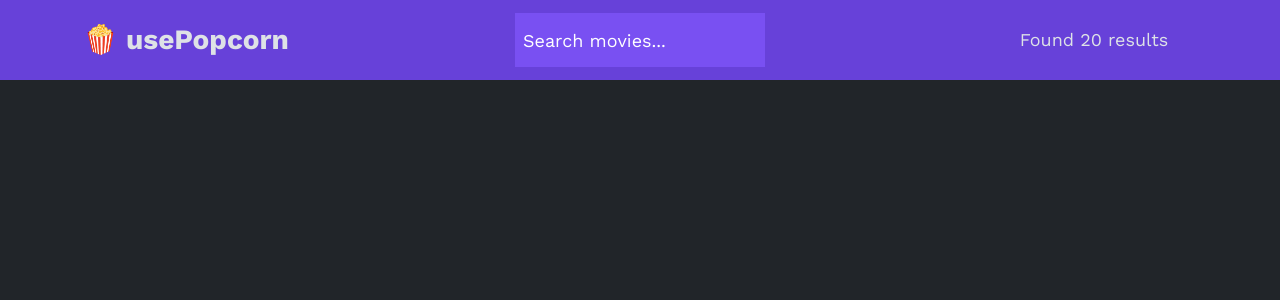
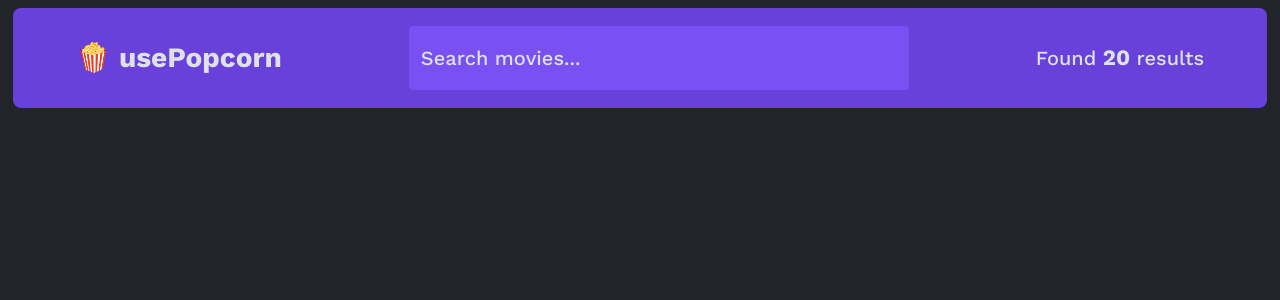
Before and after one commit to sofianeberkane202/React-movie-web-app, a JavaScript app: page / in a window 1280 px wide. Shown: the top 300 px of the page. Built offline with nearby package versions, Linux system fonts and the light colour scheme; the HTML template or start-up script is replaced by a standard one.

Commit message:
finish build UI

```diff
--- a/src/components/Header.js
+++ b/src/components/Header.js
@@ -10,17 +10,22 @@ export default function Header(){
 
                 {/* search field */}
 
-                <div className="box-search-field">
+                <div className="box-search-field flex-1">
+
+
                     <input
-                    className='search-field text-field flex-1'
+                    className='search-field text-field'
                     type='text'
                     placeholder='Search movies...'/>
+
+
+
                 </div>
 
 
                 {/* count result */}
 
-                <p className="count-movies text-field">Found 20 results</p>
+                <p className="count-movies text-field">Found <span className='counter'>20</span> results</p>
 
             </div>
 
--- a/src/css/componentCSS/Header.css
+++ b/src/css/componentCSS/Header.css
@@ -1,23 +1,33 @@
 .header{
     background-color: var(--color-primary);
-    width: 100%;
-    height: 80px;
+    width: 98%;
+    height: 100px;
     color: var(--color-text);
+    border-radius: var(--radius-8);
+    margin-top: 8px;
+    margin-inline: auto;
+    position: relative;
 }
 
+
+
 .search-field{
-    height: 54px;
-    padding-inline: 8px;
+    height: 64px;
+    max-width: 500px;
+    width: 100%;
+    margin-inline: auto;
+    padding-inline: 12px;
     background-color: var(--color-primary-light);
-    color: #fff;
-    border-radius: var(--radius-);
+    color: inherit;
+    border-radius: var(--radius-4);
 }
 
 .search-field::placeholder{
-    color: #fff;
+    color: inherit;
 }
 
-.count-movies, .logo{
-    width: 220px;
-    text-align: center;
+.counter{
+    display: inline;
+    font-size: 2.2rem;
+    font-weight: var(--fw-bold);
 }
--- a/src/css/styleCSS/base/base.css
+++ b/src/css/styleCSS/base/base.css
@@ -23,7 +23,7 @@
     /* font size */
     --fs-header: 2.8rem;
     --fs-btn: 2rem;
-    --fs-field: 1.8rem;
+    --fs-field: 2rem;
     --fs-base: 1.6rem;
 
 
--- a/src/css/styleCSS/base/reset.css
+++ b/src/css/styleCSS/base/reset.css
@@ -21,3 +21,7 @@ a{text-decoration: none;}
 img{
     height: auto;
 }
+
+input:focus{
+    outline: none;
+}
--- a/src/css/styleCSS/base/typography.css
+++ b/src/css/styleCSS/base/typography.css
@@ -12,7 +12,7 @@
 
 .text-field{
     font-size: var(--fs-field);
-    font-weight: var(--fw-normal);
+    font-weight: var(--fw-semibold);
     line-height: 1.2;
 }
 
```
